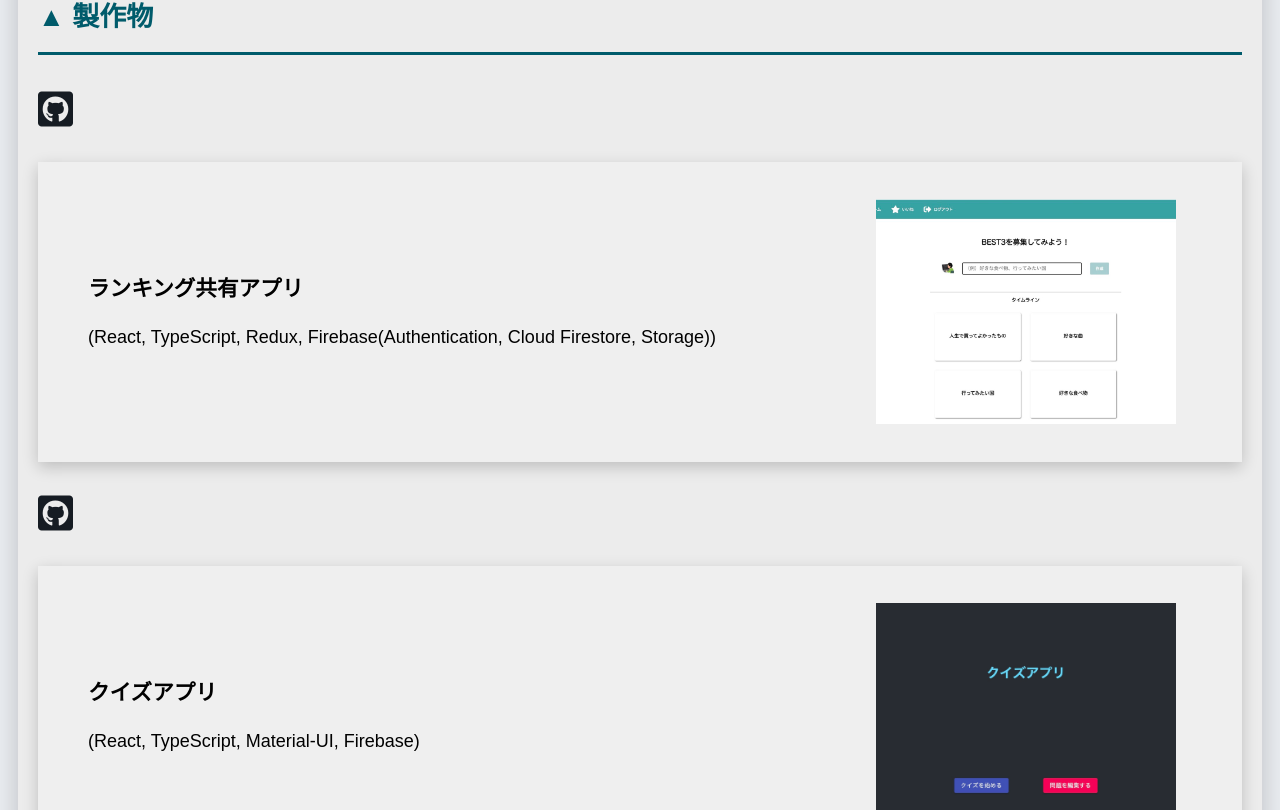
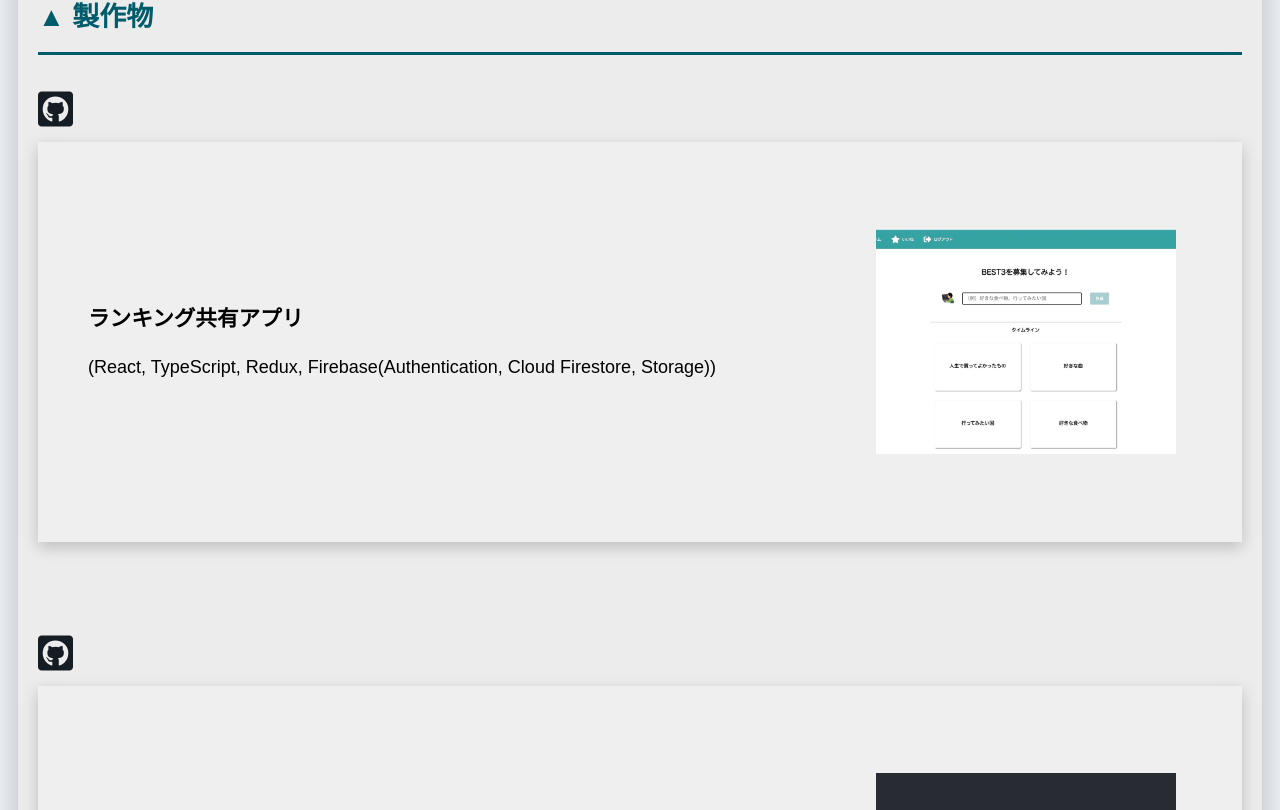
Before and after one commit to naokihino178/my-portfolio, a Next.js app: page / in a window 1280 px wide. Shown: the part 1550-2360 px from the top of the page. Built offline with nearby package versions, Linux system fonts and the light colour scheme.

Commit message:
余白を調整

```diff
--- a/components/layout.module.css
+++ b/components/layout.module.css
@@ -89,8 +89,8 @@
   justify-content: space-between;
   align-items: center;
   width: 100%;
-  height: 300px;
-  margin: 20px 0;
+  height: 400px;
+  margin-bottom: 80px;
   padding: 15px 50px;
   box-shadow: 0 5px 15px 0 rgba(0, 0, 0, 0.2);
   border: none;
@@ -114,7 +114,6 @@
     flex-direction: column;
     justify-content: space-between;
     height: 450px;
-    margin: 20px 0;
     padding: 15px 0px;
     text-align-last: left;
     user-select: none;
--- a/pages/Profile.js
+++ b/pages/Profile.js
@@ -165,7 +165,7 @@ const Profile = () => {
                   <button className={styles.portfolioItem}>
                     <div className={styles.portfolioDesc}>
                       <h2 className={utilStyles.headingMd}>
-                        ランキング共有アプリ{" "}
+                        ランキング共有アプリ
                       </h2>
                       <p className={utilStyles.headingSd}>
                         (React, TypeScript, Redux, Firebase(Authentication,
```
